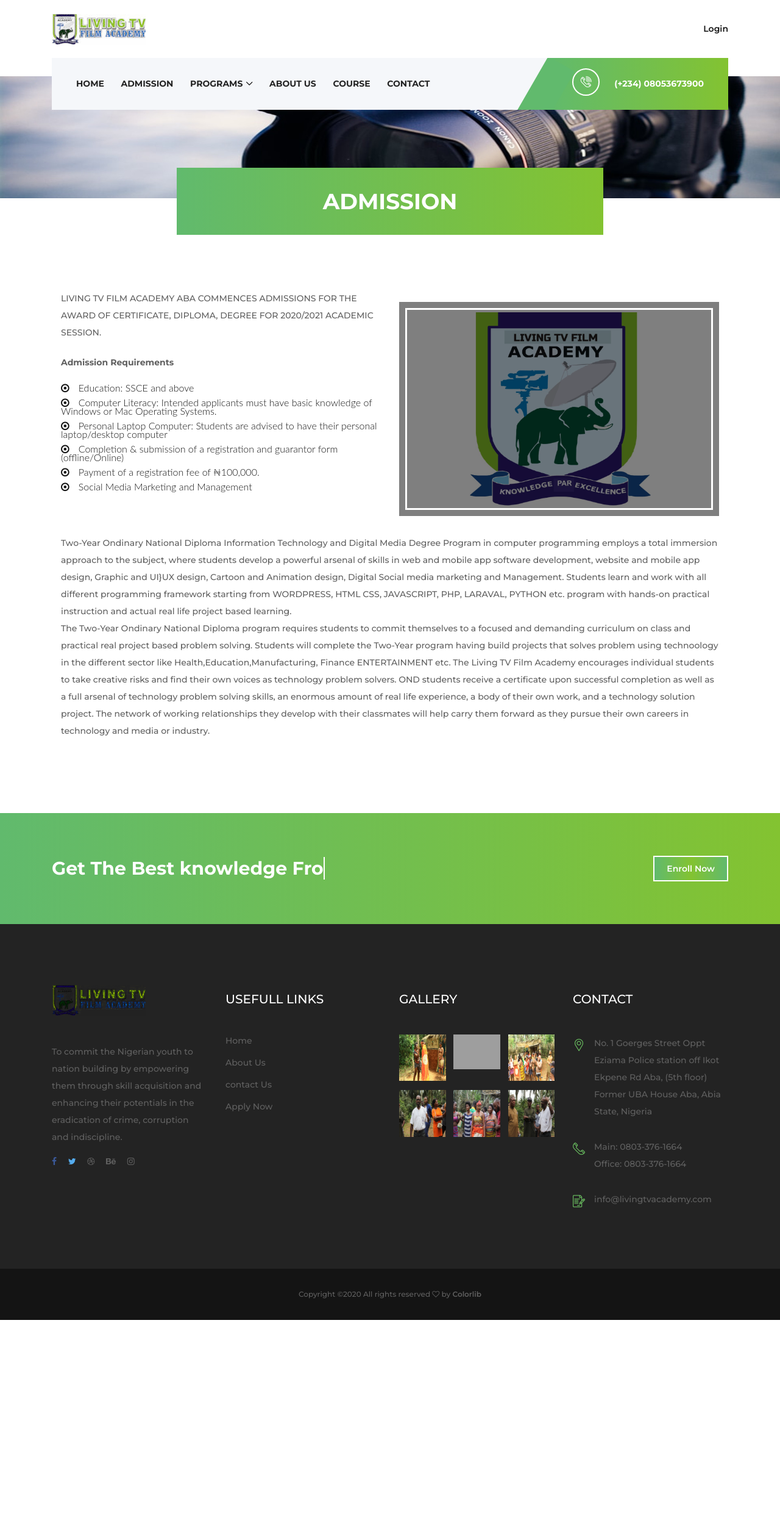
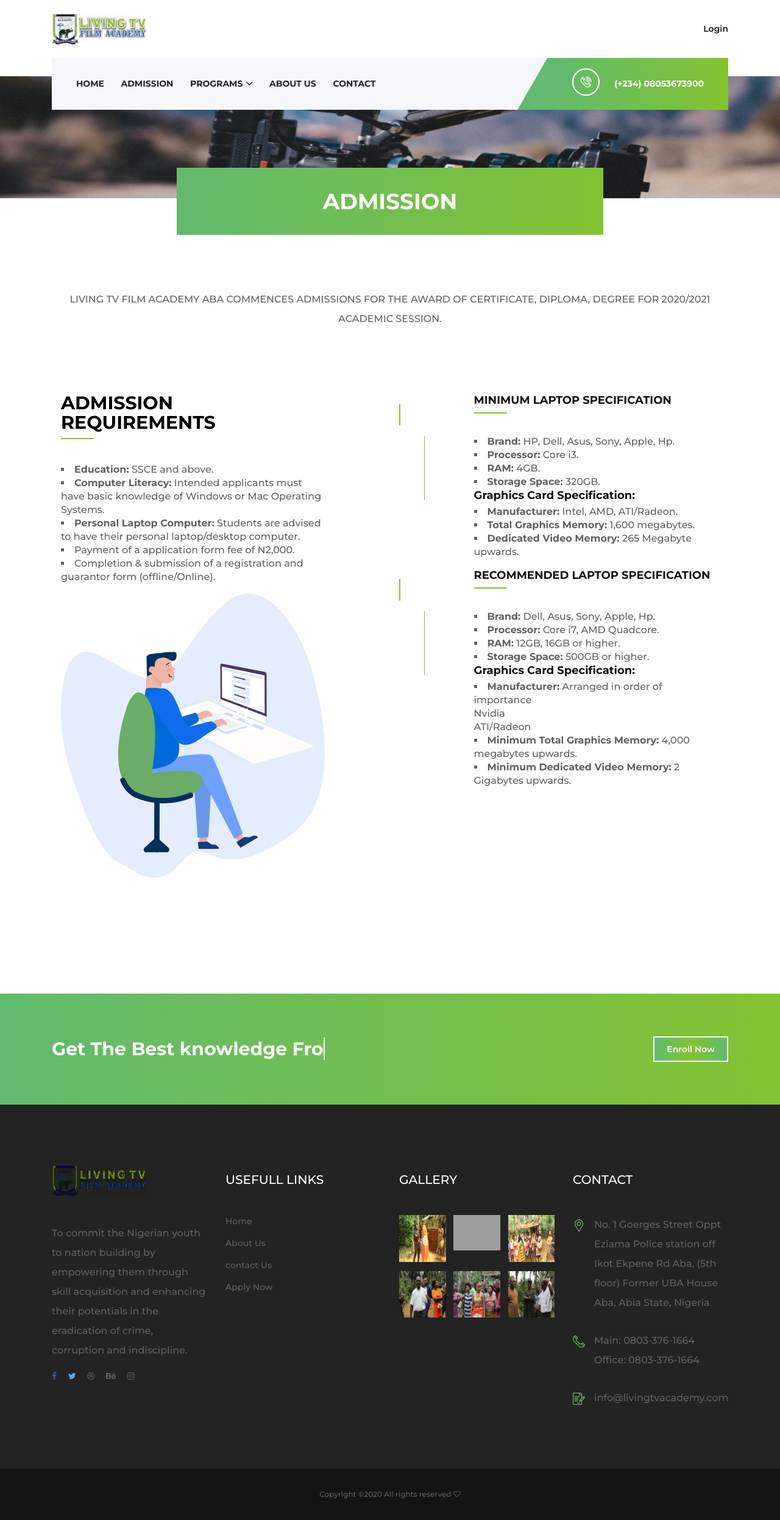
Before and after one commit to Agjohngabriel/livingtv, a PHP site: page /livingtv/admission.php in a window 1280 px wide. Shown: the whole page at 61% size. Before the commit the page ends 2164 px from the top, so only its background shows below. Run offline with PHP 8.4, Linux system fonts and the light colour scheme; grey boxes are pictures that could not be loaded.

Commit message:
added addmission page and style

```diff
--- a/admission.php
+++ b/admission.php
@@ -3,7 +3,7 @@
     include 'inc/navbar.php';
 ?>
       <!-- ##### Breadcumb Area Start ##### -->
-	  <div class="breadcumb-area bg-img" style="background-image: url(assets/img/bg-img/breadcumb.jpg);">
+	  <div class="breadcumb-area bg-img" style="background-image: url(assets/img/bg-img/breadcumb1.png);">
         <div class="bradcumbContent">
             <h2>ADMISSION</h2>
         </div>
@@ -20,35 +20,81 @@
                         <section class="about-us-section">
                             <div class="container">
                                 <div class="row">
-                                    <div class="col-md-6 col-sm-6">
-                                        <div class="text">
+                                    <div class="col-md-12 col-sm-6">
+                                        <div class="text-center">
                                             <p>LIVING TV FILM ACADEMY ABA COMMENCES ADMISSIONS FOR THE AWARD OF CERTIFICATE, DIPLOMA, DEGREE FOR 2020/2021 ACADEMIC SESSION.</p>
-                                            <p><strong >Admission Requirements</strong></p>
-                                            <ul class="categries-list">
-                                                <li><a href="#">Education: SSCE and above</a></li>
-                                                <li><a href="#">Computer Literacy: Intended applicants must have basic knowledge of Windows or Mac Operating Systems.</a></li>
-                                                <li><a href="#">Personal Laptop Computer: Students are advised to have their personal laptop/desktop computer</a></li>
-                                                <li><a href="#">Completion & submission of a registration and guarantor form (offline/Online)</a></li>
-                                                <li><a href="#">Payment of a registration fee of ₦100,000.</a></li>
-                                                <li><a href="#">Social Media Marketing and Management</a></li>
-                                            </ul>
                                         </div>
                                     </div>
-                                    <div class="col-md-6 col-sm-6">
-                                        <div class="thumb">
-                                            <img src="assets/img/log.png" alt="about_us">
+
+                                    <div class="aboutus-section">
+                                        <div class="container">
+                                            <div class="row">
+                                                <div class="col-md-5 col-sm-6 col-xs-12">
+                                                    <div class="aboutus">
+                                                        <h2 class="aboutus-title">Admission Requirements</h2>
+                                                        <p class="aboutus-text"><li id="list"><strong>Education:</strong> SSCE and above.</li>
+                                                                                <li id="list"><strong>Computer Literacy:</strong> Intended applicants must have basic knowledge of Windows or Mac Operating Systems.</li>
+                                                                                <li id="list"><strong>Personal Laptop Computer:</strong> Students are advised to have their personal laptop/desktop computer.</li>
+                                                                                <li id="list">Payment of a application form fee of N2,000.</li>
+                                                                                <li id="list">Completion & submission of a registration and guarantor form (offline/Online).</li>
+                                                        </p>
+                                                        <div>
+                                                            <img src="assets/img/acs.svg">
+                                                        </div>
+                                                    </div>
+                                                </div>
+                                                <div class="col-md-1 col-sm-6 col-xs-12">
+                                                    <div class="aboutus-banner">
+                                                    <!-- <img src="assets/img/lag.png" alt=""> -->
+                                                </div>
+                                                </div>
+                                                <div class="col-md-6 col-sm-8 col-xs-12">
+                                                    <div class="feature">
+                                                        <div class="feature-box">
+                                                            <div class="clearfix">
+                                                                <div class="iconset">
+                                                                    <span class="glyphicon glyphicon-cog icon"></span>
+                                                                </div>
+                                                                <div class="feature-content">
+                                                                    <h4 class="aboutus-title">Minimum Laptop Specification</h4>
+                                                                    <p class="aboutus-text"><li id="list"><strong>Brand:</strong> HP, Dell, Asus, Sony, Apple, Hp.</li>
+                                                                                <li id="list"><strong>Processor:</strong> Core i3.</li>
+                                                                                <li id="list"><strong>RAM:</strong> 4GB.</li>
+                                                                                <li id="list"><strong>Storage Space:</strong> 320GB.</li>
+                                                                                <h4>Graphics Card Specification:</h4>
+                                                                                <li id="list"><strong>Manufacturer:</strong> Intel, AMD, ATI/Radeon.</li>
+                                                                                <li id="list"><strong>Total Graphics Memory:</strong> 1,600 megabytes.</li>
+                                                                                <li id="list"><strong>Dedicated Video Memory:</strong> 265 Megabyte upwards.</li>
+                                                                    </p>
+                                                                </div>
+                                                            </div>
+                                                        </div>
+                                                        <div class="feature-box">
+                                                            <div class="clearfix">
+                                                                <div class="iconset">
+                                                                    <span class="glyphicon glyphicon-cog icon"></span>
+                                                                </div>
+                                                                <div class="feature-content">
+                                                                    <h4 class="aboutus-title">Recommended Laptop Specification</h4>
+                                                                    <p class="aboutus-text"><li id="list"><strong>Brand:</strong> Dell, Asus, Sony, Apple, Hp.</li>
+                                                                                <li id="list"><strong>Processor:</strong> Core i7, AMD Quadcore.</li>
+                                                                                <li id="list"><strong>RAM:</strong> 12GB, 16GB or higher.</li>
+                                                                                <li id="list"><strong>Storage Space:</strong> 500GB or higher.</li>
+                                                                                <h4>Graphics Card Specification:</h4>
+                                                                                <li id="list"><strong>Manufacturer:</strong> Arranged in order of importance <br>Nvidia <br>ATI/Radeon</li>
+                                                                                <li id="list"><strong>Minimum Total Graphics Memory:</strong> 4,000 megabytes upwards.</li>
+                                                                                <li id="list"><strong>Minimum Dedicated Video Memory:</strong> 2 Gigabytes upwards.</li>
+                                                                    </p>
+                                                                </div>
+                                                            </div>
+                                                        </div>
+
+                                                    </div>
+                                                </div>
+                                            </div>
                                         </div>
                                     </div>
-                                    <div class="col-md-12 col-sm-12">
-                                        <div class="text">
-                                            <p> Two-Year Ondinary National Diploma Information Technology and Digital Media Degree Program in computer programming employs a total immersion approach to the subject, where students develop a powerful arsenal of skills in web and mobile app software development, website and mobile app design, Graphic and UI}UX design, Cartoon and Animation design, Digital Social media marketing and Management. Students learn and work with all different programming framework starting from WORDPRESS, HTML CSS, JAVASCRIPT, PHP, LARAVAL, PYTHON etc. program with  hands-on practical instruction and actual real life project based learning. <br>
-
-                                                The Two-Year Ondinary National Diploma program requires students to commit themselves to a focused and demanding curriculum on class and practical real project based problem solving.
-                                                Students will complete the Two-Year program having build projects that solves problem using technoology in the different sector like Health,Education,Manufacturing, Finance ENTERTAINMENT  etc. The Living TV Film Academy encourages individual students to take creative risks and find their own voices as technology problem solvers. OND  students receive a certificate upon successful completion as well as a full arsenal of technology problem solving skills, an enormous amount of real life experience, a body of their own work, and a technology solution project. The network of working relationships they develop with their classmates will help carry them forward as they pursue their own careers in technology and media or  industry.
-                                            </p>
-                                        </div>
-                                    </div>
-                                </div>
+                               </div>
                             </div>
                         </section>
                         <!--End-->
--- a/assets/style.css
+++ b/assets/style.css
@@ -30,9 +30,10 @@
 
 p {
   color: #606060;
-  font-size: 14px;
+  font-size: 16px;
   line-height: 2;
-  font-weight: 500; }
+  font-weight: 500;
+}
 
 a,
 a:hover,
@@ -1275,6 +1276,13 @@
   margin: 0 0 35px;
 }
 
+#list{
+  list-style-type: square;
+  color: #606060;
+  font-size: 16px;
+  line-height: 22px;
+  font-weight: 500;
+}
 a:hover, a:active {
   color: #000;
   text-decoration: none;
@@ -1309,7 +1317,7 @@
 
 .feature .feature-box .feature-content h4 {
   color: #0f0f0f;
-  font-size: 18px;
+  font-size: 25px;
   letter-spacing: 0;
   line-height: 22px;
   margin: 0 0 5px;
@@ -1319,7 +1327,7 @@
 .feature .feature-box .feature-content {
   float: left;
   padding-left: 28px;
-  width: 78%;
+  width: 80%;
 }
 .feature .feature-box .feature-content h4 {
   color: #0f0f0f;
@@ -1330,7 +1338,7 @@
 }
 .feature .feature-box .feature-content p {
   color: #606060;
-  font-size: 13px;
+  font-size: 16px;
   line-height: 22px;
 }
 .icon {
@@ -1429,18 +1437,15 @@
   color: #0077b5
 }
 
-.fa-google {
-  color: #dc4e41
-}
-
-.fa-youtube {
-  color: #cd201f
-}
-
 .fa-twitter {
   color: #55acee
 }
-
+@media only screen and (min-width: 768px) and (max-width: 1200px) {
+  .cardx {
+    max-width: 50%;
+    flex: 0 auto;
+  }
+}
 /*
 ===================
   certificates
--- a/inc/footer.php
+++ b/inc/footer.php
@@ -80,7 +80,7 @@
                 <div class="row">
                     <div class="col-12">
                         <p><!-- Link back to Colorlib can't be removed. Template is licensed under CC BY 3.0. -->
-Copyright &copy;<script>document.write(new Date().getFullYear());</script> All rights reserved <i class="fa fa-heart-o" aria-hidden="true"></i> by <a href="https://colorlib.com" target="_blank">Colorlib</a></p>
+Copyright &copy;<script>document.write(new Date().getFullYear());</script> All rights reserved <i class="fa fa-heart-o" aria-hidden="true"></i></p>
                     </div>
                 </div>
             </div>
--- a/inc/header.php
+++ b/inc/header.php
@@ -12,7 +12,7 @@
     <title>Living Tv Film - Knowlegde Par Excellence</title>
 
     <!-- Favicon -->
-    <link rel="icon" href="img/core-img/favicon.ico">
+    <link rel="shortcut icon" type="image/x-icon" href="assets/img/LOGO.jpg">
 
     <!-- Core Stylesheet -->
     <link rel="stylesheet" href="assets/style.css">
--- a/inc/navbar.php
+++ b/inc/navbar.php
@@ -59,7 +59,7 @@
                                         </div>
                                     </li>
                                     <li><a href="about-us.php">About Us</a></li>
-                                    <li><a href="course.php">Course</a></li>
+                                    <!-- <li><a href="course.php">Course</a></li> -->
                                     <li><a href="contact.php">Contact</a></li>
                                 </ul>
                             </div>
```
Also changed, not shown: about-us.php (+17 -23 lines), assets/img/LOGO.resized.jpg (deleted), assets/img/acs.svg (added), assets/img/banner3.jpg (renamed from assets/img/lwyc9bydkz7itcwse0iy.jpg), assets/img/banner4.jpeg (renamed from assets/img/index.jpeg), assets/img/bg-img/breadcumb1.png (added), assets/img/core-img/favicon.ico (deleted), assets/img/lag.png (added), assets/img/maxresdefault (1) - Copy.jpg (deleted), assets/img/original.jpg (added).
